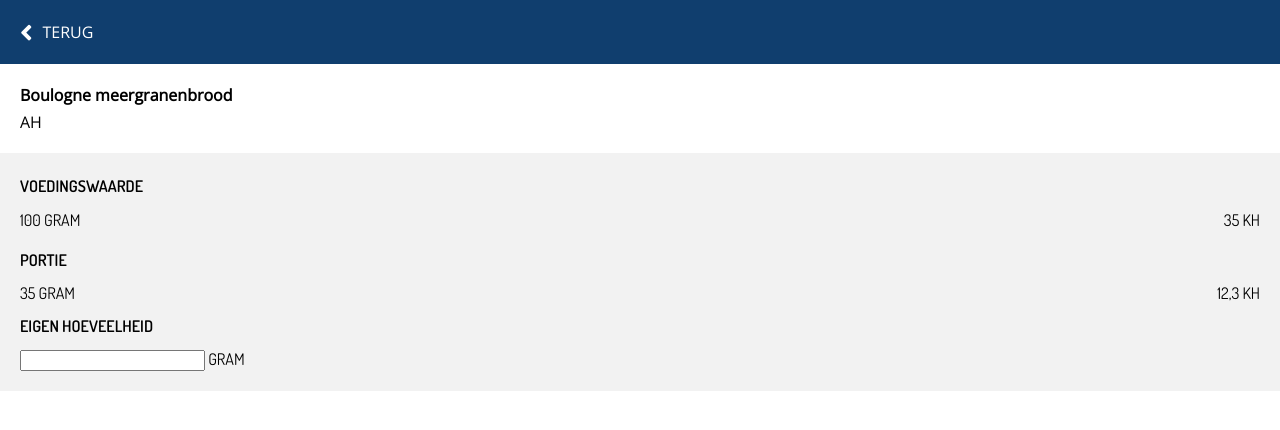
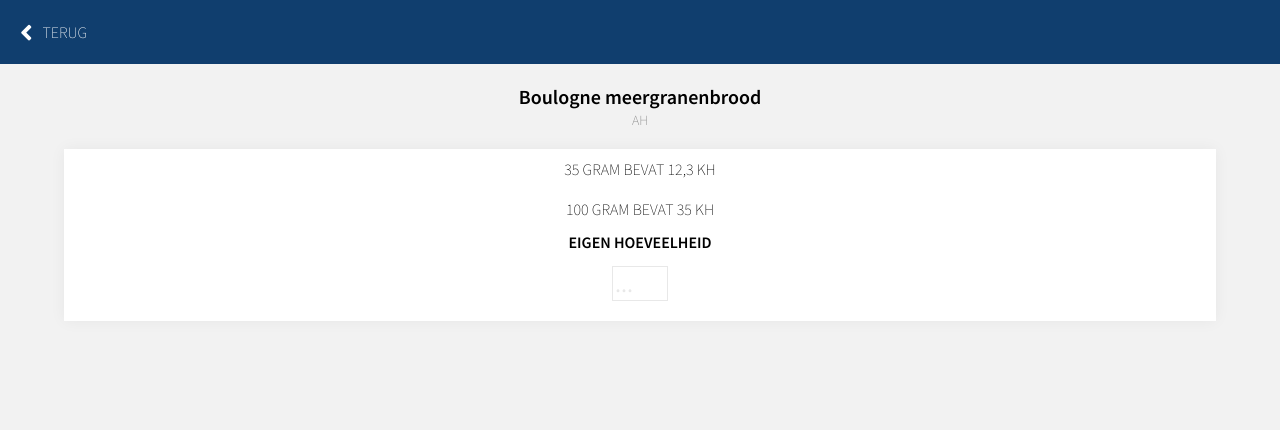
Before and after one commit to pcvandamcb/koolhydraatjes, a React app: page /#/product/1 in a window 1280 px wide. Built offline with nearby package versions, Linux system fonts and the light colour scheme.

Commit message:
Style changes

```diff
--- a/src/components/ProductDetails.js
+++ b/src/components/ProductDetails.js
@@ -47,21 +47,15 @@
             <div className="product-details">
               <ul>
                 <li>
-                  <h2>Voedingswaarde</h2>
-                  100 gram <span className="kh">{productDetails.kh100gr} KH</span>
+                  {productDetails.serving} gram bevat{' '}
+                  {calcKH(productDetails.kh100gr, productDetails.serving)} KH
                 </li>
-                <li>
-                  <h2>Portie</h2>
-                  {productDetails.serving} gram
-                  <span className="kh">
-                    {calcKH(productDetails.kh100gr, productDetails.serving)} KH
-                  </span>
-                </li>
+                <li>100 gram bevat {productDetails.kh100gr} KH</li>
                 <li>
                   <h2>Eigen hoeveelheid</h2>
-                  <input type="text" onChange={this.handleChange} /> gram
+                  <input type="text" placeholder="..." onChange={this.handleChange} />
                   {parseInt(customServing, 10) > 0 && (
-                    <span className="kh">{calcKH(productDetails.kh100gr, customServing)} KH</span>
+                    <span className="">{calcKH(productDetails.kh100gr, customServing)} KH</span>
                   )}
                 </li>
               </ul>
--- a/src/index.html
+++ b/src/index.html
@@ -8,7 +8,7 @@
 
     <meta name="viewport" content="width=device-width, initial-scale=1, maximum-scale=1, user-scalable=no">
 
-    <link href="https://fonts.googleapis.com/css?family=Dosis:400,600|Open+Sans:300" rel="stylesheet" />
+    <link href="https://fonts.googleapis.com/css?family=Source+Sans+Pro:200,400,600" rel="stylesheet">
     <link href="https://use.fontawesome.com/releases/v5.0.6/css/all.css" rel="stylesheet">
     <title>Koolhydraatjes</title>
 </head>
--- a/src/style.scss
+++ b/src/style.scss
@@ -1,7 +1,8 @@
 body {
   background: #103e6e;
-  font-family: 'Open Sans', sans-serif;
+  font-family: 'Source Sans Pro', sans-serif;
   font-size: 16px;
+  font-weight: 300;
   margin: 0;
   box-sizing: border-box;
   padding: 0;
@@ -34,6 +35,7 @@
   flex: 1;
   overflow: auto;
   -webkit-overflow-scrolling: touch;
+  background: #f2f2f2;
 }
 
 ul {
@@ -61,9 +63,9 @@
     width: 100%;
     height: 50px;
     border: none;
-    font-family: 'Open Sans', sans-serif;
+    font-family: 'Source Sans Pro', sans-serif;
     font-size: 24px;
-    box-shadow: 0px 0px 15px 0px rgba(0, 0, 0, 0.1);
+    box-shadow: 0px 0px 15px 0px rgba(0, 0, 0, 0.05);
     border-radius: 0;
   }
   input[type='search']::placeholder {
@@ -82,6 +84,7 @@
       padding: 20px 20px;
       margin: 0px;
       border-top: 1px solid #e8e8e8;
+      background: #fff;
     }
     li:first-child {
       border-top: none;
@@ -107,28 +110,47 @@
 
 .product-name {
   h1 {
-    font-size: 16px;
-    margin: 0px 0px 5px 0px;
-    display: flex;
-    align-items: center;
+    font-size: 20px;
+    font-weight: 400;
+    margin: 0px;
   }
   span {
-    text-transform: uppercase;
+    color: #7b7b7b;
+    font-weight: 300;
+    font-size: 14px;
   }
 }
 
 .product-detail .product-name {
   margin: 20px;
+  text-align: center;
+  h1 {
+    font-weight: 600;
+  }
 }
 
 .product-details {
   ul {
-    background: #f2f2f2;
-    font-family: 'Dosis', sans-serif;
+    text-align: center;
+    width: 90%;
+    margin: auto;
+    box-shadow: 0px 0px 15px 0px rgba(0, 0, 0, 0.05);
+    background: #fff;
     text-transform: uppercase;
     padding: 10px 0px 20px 0px;
     li {
       margin: 0px 20px;
+      input[type='text'] {
+        -webkit-appearance: none;
+        font-family: 'Source Sans Pro', sans-serif;
+        font-size: 24px;
+        width: 50px;
+        border: 1px solid #e8e8e8;
+        border-radius: 0;
+      }
+      input[type='text']::placeholder {
+        color: #e8e8e8;
+      }
     }
     li:first-child {
       margin-bottom: 20px;
```
